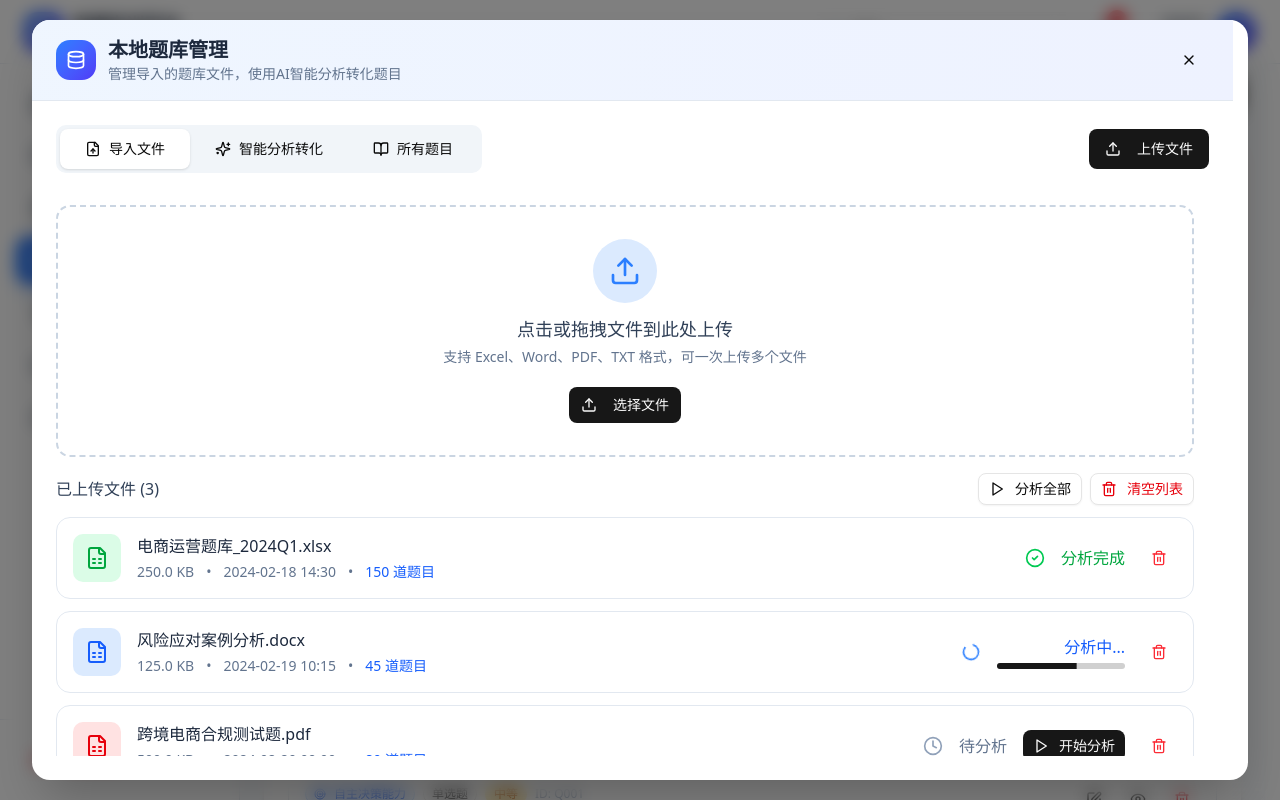
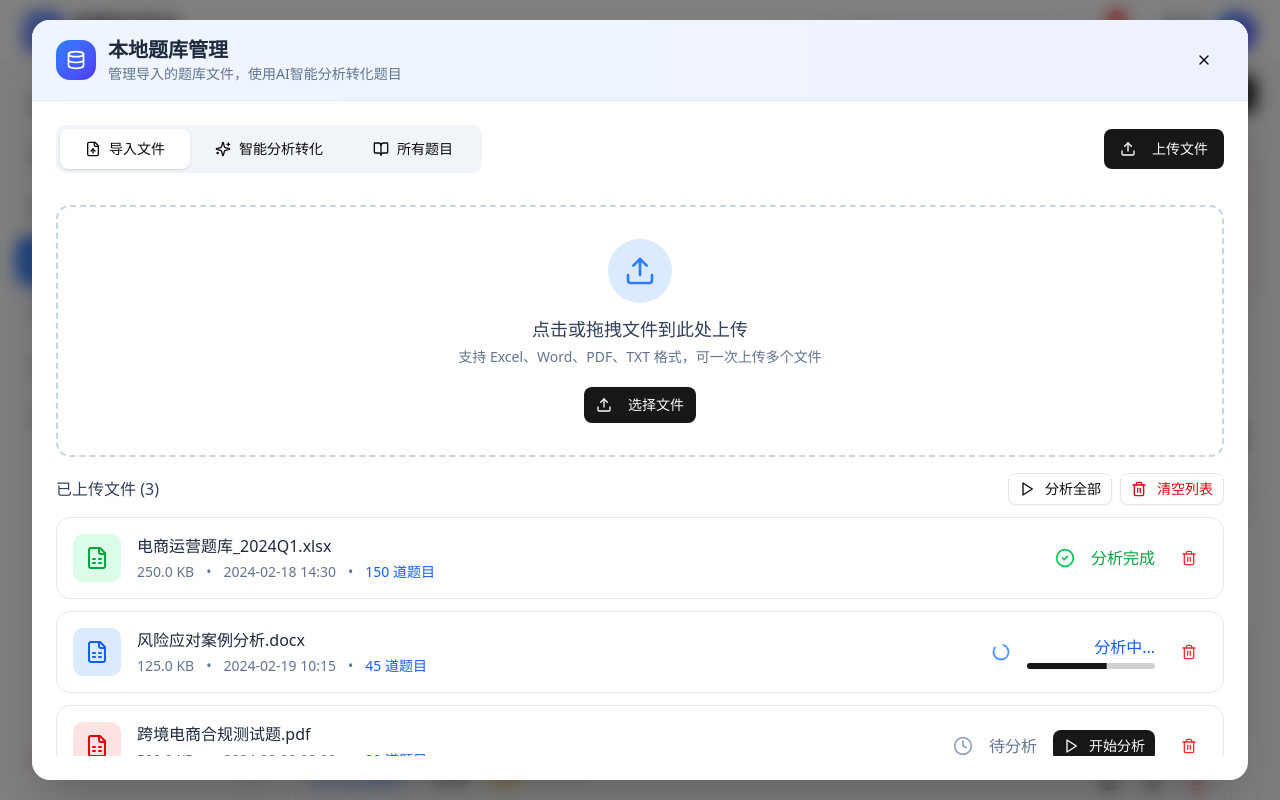
Before and after one commit to ZBCs-StudioCr-CN/ecommerce-training-platform, a Next.js app: page /teacher/exam in a window 1280 px wide. Both pictures are taken after a click on the button "本地题库管理". Shown: the top 800 px of the page. Built offline with nearby package versions, Linux system fonts and the light colour scheme.

Commit message:
Restored to '70dc4ff603d39fd330ab3dce9d5ee0f4be32cc49'
Coze-Restored-To: '70dc4ff603d39fd330ab3dce9d5ee0f4be32cc49'
Coze-Commit-Type: restore

```diff
--- a/src/app/globals.css
+++ b/src/app/globals.css
@@ -132,18 +132,6 @@
   }
 }
 
-/* 防止下拉框打开时滚动条闪烁 */
-html {
-  overflow-y: scroll !important;
-  scrollbar-gutter: stable !important;
-}
-
-/* Radix UI 打开弹窗时的处理 */
-body[data-scroll-locked] {
-  overflow-y: scroll !important;
-  padding-right: 0 !important;
-}
-
 body {
   @apply font-sans;
 }
--- a/src/app/teacher/exam/page.tsx
+++ b/src/app/teacher/exam/page.tsx
@@ -976,8 +976,8 @@ export default function TeacherExamPage() {
 
       {/* 本地题库管理全屏弹窗 */}
       {showLocalDatabase && (
-        <div className="fixed inset-0 z-[100] bg-black/50 backdrop-blur-sm flex items-center justify-center overflow-hidden">
-          <div className="w-[95vw] h-[95vh] bg-white rounded-2xl shadow-2xl overflow-hidden flex flex-col" style={{ scrollbarGutter: 'stable' }}>
+        <div className="fixed inset-0 z-[100] bg-black/50 backdrop-blur-sm flex items-center justify-center">
+          <div className="w-[95vw] h-[95vh] bg-white rounded-2xl shadow-2xl overflow-hidden flex flex-col">
             {/* 弹窗头部 */}
             <div className="flex items-center justify-between px-6 py-4 border-b border-slate-200 bg-gradient-to-r from-blue-50 to-indigo-50">
               <div className="flex items-center gap-3">
@@ -1000,9 +1000,9 @@ export default function TeacherExamPage() {
             </div>
 
             {/* 弹窗内容 */}
-            <div className="flex-1 overflow-hidden p-6 flex flex-col">
-              <Tabs value={localDatabaseTab} onValueChange={(v) => setLocalDatabaseTab(v as 'files' | 'analysis' | 'questions')} className="h-full flex flex-col flex-1">
-                <div className="flex items-center justify-between mb-6 flex-shrink-0">
+            <div className="flex-1 overflow-hidden p-6">
+              <Tabs value={localDatabaseTab} onValueChange={(v) => setLocalDatabaseTab(v as 'files' | 'analysis' | 'questions')} className="h-full flex flex-col">
+                <div className="flex items-center justify-between mb-6">
                   <TabsList className="bg-slate-100 h-12 px-1">
                     <TabsTrigger value="files" className="gap-2 px-6 h-10 data-[state=active]:bg-white data-[state=active]:shadow-sm">
                       <FileUp className="h-4 w-4" />导入文件
@@ -1037,7 +1037,7 @@ export default function TeacherExamPage() {
                 </div>
 
                 {/* 导入文件 */}
-                <TabsContent value="files" className="flex-1 overflow-y-auto overflow-x-hidden mt-0" style={{ scrollbarGutter: 'stable' }}>
+                <TabsContent value="files" className="flex-1 overflow-auto mt-0">
                   <div className="space-y-4">
                   {/* 上传提示区域 */}
                   <div
@@ -1146,7 +1146,7 @@ export default function TeacherExamPage() {
               </TabsContent>
 
               {/* 智能分析转化 */}
-              <TabsContent value="analysis" className="flex-1 overflow-y-auto overflow-x-hidden mt-0" style={{ scrollbarGutter: 'stable' }}>
+              <TabsContent value="analysis" className="flex-1 overflow-auto mt-0">
                 <div className="grid grid-cols-3 gap-4 mb-4">
                   <Card className="border-0 shadow-sm">
                     <CardContent className="p-4 text-center">
@@ -1255,22 +1255,22 @@ export default function TeacherExamPage() {
               </TabsContent>
 
               {/* 所有题目 */}
-              <TabsContent value="questions" className="flex-1 overflow-y-auto overflow-x-hidden mt-0" style={{ scrollbarGutter: 'stable' }}>
-                <div className="mb-4 flex items-center gap-3 flex-wrap">
+              <TabsContent value="questions" className="flex-1 overflow-auto mt-0">
+                <div className="mb-4 flex items-center gap-3">
                   <div className="flex-1 relative">
                     <Search className="absolute left-3 top-1/2 -translate-y-1/2 h-4 w-4 text-slate-400" />
                     <Input placeholder="搜索题目..." className="pl-10" />
                   </div>
                   <Select value={selectedAbility} onValueChange={setSelectedAbility}>
                     <SelectTrigger className="w-36"><SelectValue placeholder="能力维度" /></SelectTrigger>
-                    <SelectContent position="popper" sideOffset={4} className="z-[200]">
+                    <SelectContent position="popper" className="z-[200]">
                       <SelectItem value="all">全部维度</SelectItem>
                       {abilityDimensions.map((dim) => (<SelectItem key={dim.id} value={dim.id}>{dim.name}</SelectItem>))}
                     </SelectContent>
                   </Select>
                   <Select value={selectedType} onValueChange={setSelectedType}>
                     <SelectTrigger className="w-28"><SelectValue placeholder="题型" /></SelectTrigger>
-                    <SelectContent position="popper" sideOffset={4} className="z-[200]">
+                    <SelectContent position="popper" className="z-[200]">
                       <SelectItem value="all">全部类型</SelectItem>
                       {questionTypes.map((type) => (<SelectItem key={type.id} value={type.id}>{type.name}</SelectItem>))}
                     </SelectContent>
```
